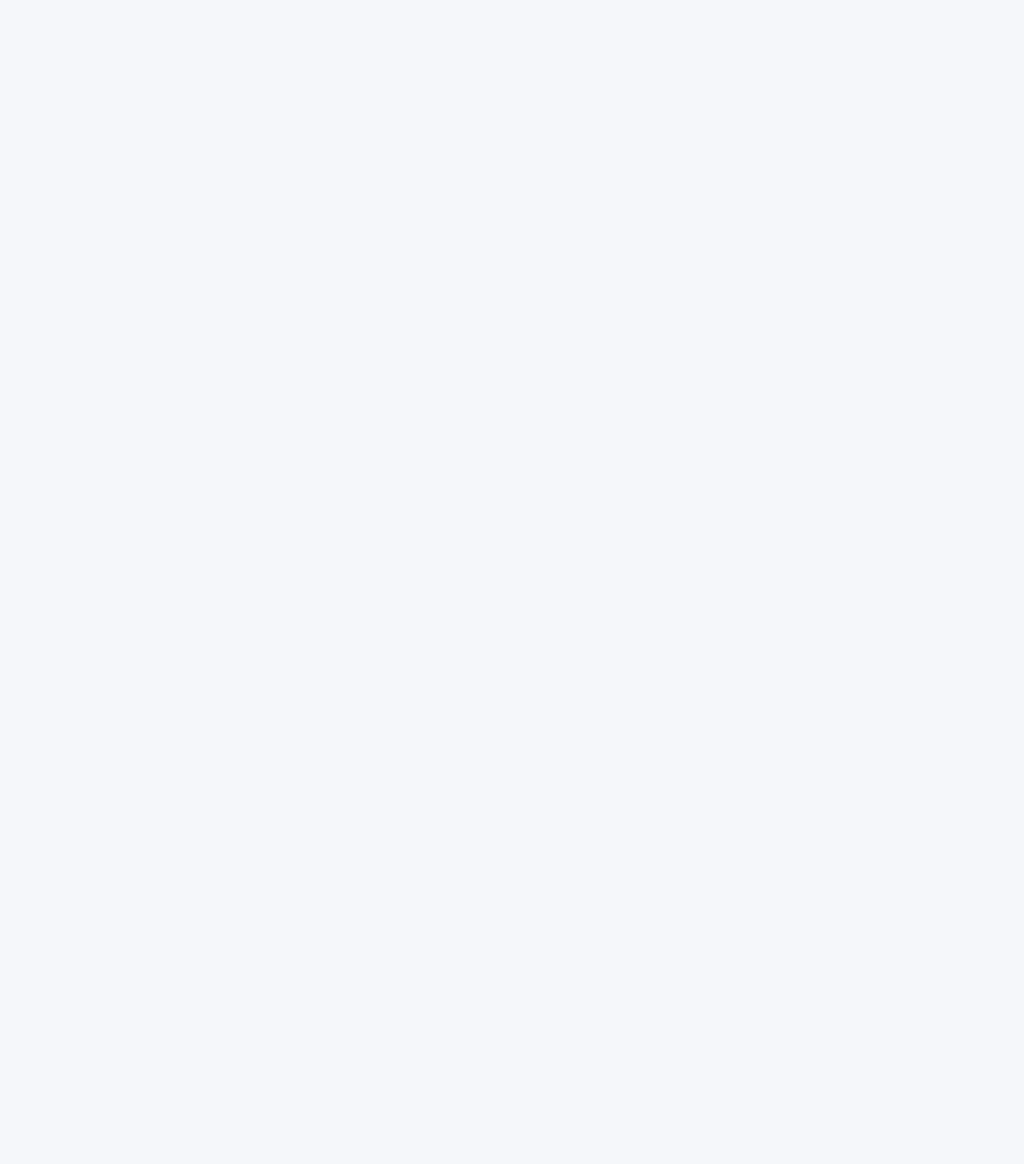
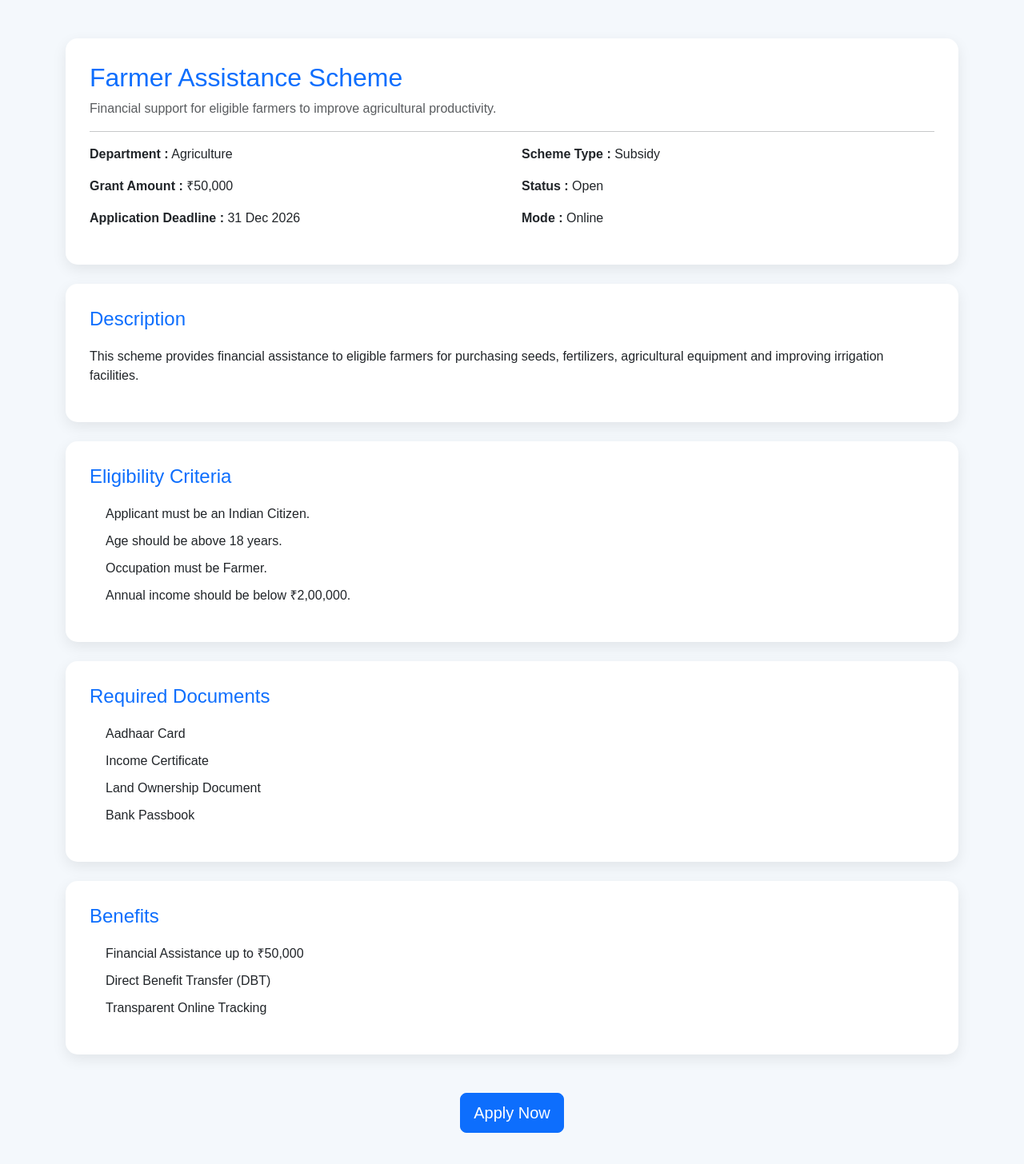
Before and after one commit to VyshnaviChalla-13/-Government-Subsidy-Grant-Disbursement-Tracking-System-, a React app in the folder frontend/: page /beneficiary/schemes/1 in a window 1280 px wide. Before the commit this address had no page. Shown: the top 1456 px of the page at 80% size. Before the commit the page ends 800 px from the top, so only its background shows below. Built offline with nearby package versions, Linux system fonts and the light colour scheme; the HTML template or start-up script is replaced by a standard one.

Commit message:
feat: connect dashboard and browse schemes navigation

```diff
--- a/frontend/src/pages/beneficiary/BrowseSchemes.css
+++ b/frontend/src/pages/beneficiary/BrowseSchemes.css
@@ -0,0 +1,36 @@
+.browse-page{
+    background:#f4f8fc;
+    min-height:100vh;
+    padding:40px 0;
+}
+
+.browse-title{
+    color:#0d6efd;
+    font-weight:700;
+}
+
+.browse-subtitle{
+    color:#666;
+    margin-bottom:30px;
+}
+
+.scheme-card{
+    background:#fff;
+    border-radius:15px;
+    padding:25px;
+    box-shadow:0 6px 18px rgba(0,0,0,.08);
+    transition:.3s;
+}
+
+.scheme-card:hover{
+    transform:translateY(-5px);
+}
+
+.scheme-card h4{
+    color:#0d6efd;
+    margin-bottom:20px;
+}
+
+.scheme-card p{
+    margin-bottom:10px;
+}
--- a/frontend/src/pages/beneficiary/BrowseSchemes.jsx
+++ b/frontend/src/pages/beneficiary/BrowseSchemes.jsx
@@ -0,0 +1,95 @@
+import "./BrowseSchemes.css";
+import { useNavigate } from "react-router-dom";
+
+function BrowseSchemes() {
+
+    const schemes = [
+        {
+            id: 1,
+            title: "Farmer Assistance",
+            department: "Agriculture",
+            amount: "₹50,000",
+            deadline: "31 Dec 2026"
+        },
+        {
+            id: 2,
+            title: "Student Scholarship",
+            department: "Education",
+            amount: "₹25,000",
+            deadline: "15 Nov 2026"
+        },
+        {
+            id: 3,
+            title: "Affordable Housing",
+            department: "Housing",
+            amount: "₹2,00,000",
+            deadline: "20 Oct 2026"
+        },
+        {
+            id: 4,
+            title: "Women Empowerment",
+            department: "Social Welfare",
+            amount: "₹75,000",
+            deadline: "10 Jan 2027"
+        }
+    ];
+
+    const navigate = useNavigate();
+
+    return (
+        <div className="browse-page">
+            <div className="container py-5">
+
+                <h2 className="browse-title">
+                    Browse Government Schemes
+                </h2>
+
+                <p className="browse-subtitle">
+                    Explore available government schemes.
+                </p>
+
+                <div className="row">
+
+                    {schemes.map((scheme) => (
+
+                        <div className="col-lg-6 mb-4" key={scheme.id}>
+
+                            <div className="scheme-card">
+
+                                <h4>{scheme.title}</h4>
+
+                                <p><strong>Department:</strong> {scheme.department}</p>
+
+                                <p><strong>Grant:</strong> {scheme.amount}</p>
+
+                                <p><strong>Last Date:</strong> {scheme.deadline}</p>
+
+                                <div className="d-flex gap-2">
+
+                                    <button
+                                        className="btn btn-outline-primary"
+                                        onClick={() => navigate("/beneficiary/schemes/1")}
+                                    >
+                                        View Details
+                                    </button>
+
+                                    <button className="btn btn-primary">
+                                        Apply
+                                    </button>
+
+                                </div>
+
+                            </div>
+
+                        </div>
+
+                    ))}
+
+                </div>
+
+            </div>
+        </div>
+    );
+}
+
+export default BrowseSchemes;
--- a/frontend/src/pages/beneficiary/Dashboard.jsx
+++ b/frontend/src/pages/beneficiary/Dashboard.jsx
@@ -1,5 +1,5 @@
 import "./Dashboard.css";
-
+import { useNavigate } from "react-router-dom";
 function Dashboard() {
 
     const applications = [
@@ -25,6 +25,8 @@ function Dashboard() {
         "Upload documents for Student Scholarship.",
         "Affordable Housing application returned for correction."
     ];
+
+     const navigate = useNavigate();
 
     return (
 
@@ -116,10 +118,11 @@ function Dashboard() {
 
                     <div className="col-lg-3 col-md-6 mb-3">
 
-                        <button className="btn btn-primary w-100">
-
-                            Browse Schemes
-
+                       <button
+                                className="btn btn-primary w-100"
+                                onClick={() => navigate("/beneficiary/schemes")}
+                        >
+                                Browse Schemes
                         </button>
 
                     </div>
--- a/frontend/src/pages/beneficiary/SchemeDetails.css
+++ b/frontend/src/pages/beneficiary/SchemeDetails.css
@@ -0,0 +1,48 @@
+.scheme-details-page{
+
+    background:#f4f8fc;
+    min-height:100vh;
+    padding-bottom:40px;
+
+}
+
+.details-card{
+
+    background:#fff;
+    border-radius:15px;
+    padding:30px;
+    box-shadow:0 6px 18px rgba(0,0,0,.08);
+
+}
+
+.details-card h4{
+
+    color:#0d6efd;
+    margin-bottom:20px;
+
+}
+
+.details-card ul{
+
+    padding-left:20px;
+
+}
+
+.details-card li{
+
+    margin-bottom:10px;
+
+}
+
+.details-card:hover{
+
+    transform:translateY(-4px);
+    transition:.3s;
+
+}
+
+.btn-lg{
+
+    padding:12px 40px;
+
+}
--- a/frontend/src/pages/beneficiary/SchemeDetails.jsx
+++ b/frontend/src/pages/beneficiary/SchemeDetails.jsx
@@ -0,0 +1,131 @@
+import "./SchemeDetails.css";
+
+function SchemeDetails() {
+
+    return (
+
+        <div className="scheme-details-page">
+
+            <div className="container py-5">
+
+                <div className="details-card">
+
+                    <h2 className="text-primary">
+                        Farmer Assistance Scheme
+                    </h2>
+
+                    <p className="text-muted">
+                        Financial support for eligible farmers to improve agricultural productivity.
+                    </p>
+
+                    <hr />
+
+                    <div className="row">
+
+                        <div className="col-md-6">
+
+                            <p><strong>Department :</strong> Agriculture</p>
+
+                            <p><strong>Grant Amount :</strong> ₹50,000</p>
+
+                            <p><strong>Application Deadline :</strong> 31 Dec 2026</p>
+
+                        </div>
+
+                        <div className="col-md-6">
+
+                            <p><strong>Scheme Type :</strong> Subsidy</p>
+
+                            <p><strong>Status :</strong> Open</p>
+
+                            <p><strong>Mode :</strong> Online</p>
+
+                        </div>
+
+                    </div>
+
+                </div>
+
+                <div className="details-card mt-4">
+
+                    <h4>Description</h4>
+
+                    <p>
+                        This scheme provides financial assistance to eligible farmers
+                        for purchasing seeds, fertilizers, agricultural equipment and
+                        improving irrigation facilities.
+                    </p>
+
+                </div>
+
+                <div className="details-card mt-4">
+
+                    <h4>Eligibility Criteria</h4>
+
+                    <ul>
+
+                        <li>Applicant must be an Indian Citizen.</li>
+
+                        <li>Age should be above 18 years.</li>
+
+                        <li>Occupation must be Farmer.</li>
+
+                        <li>Annual income should be below ₹2,00,000.</li>
+
+                    </ul>
+
+                </div>
+
+                <div className="details-card mt-4">
+
+                    <h4>Required Documents</h4>
+
+                    <ul>
+
+                        <li>Aadhaar Card</li>
+
+                        <li>Income Certificate</li>
+
+                        <li>Land Ownership Document</li>
+
+                        <li>Bank Passbook</li>
+
+                    </ul>
+
+                </div>
+
+                <div className="details-card mt-4">
+
+                    <h4>Benefits</h4>
+
+                    <ul>
+
+                        <li>Financial Assistance up to ₹50,000</li>
+
+                        <li>Direct Benefit Transfer (DBT)</li>
+
+                        <li>Transparent Online Tracking</li>
+
+                    </ul>
+
+                </div>
+
+                <div className="text-center mt-5">
+
+                    <button className="btn btn-primary btn-lg">
+
+                        Apply Now
+
+                    </button>
+
+                </div>
+
+            </div>
+
+        </div>
+
+    );
+
+}
+
+export default SchemeDetails;
--- a/frontend/src/routes/AppRoutes.jsx
+++ b/frontend/src/routes/AppRoutes.jsx
@@ -4,20 +4,36 @@ import Home from "../pages/auth/Home";
 import Login from "../pages/auth/Login";
 import Register from "../pages/auth/Register";
 import ForgotPassword from "../pages/auth/ForgotPassword";
+
 import Dashboard from "../pages/beneficiary/Dashboard";
+import BrowseSchemes from "../pages/beneficiary/BrowseSchemes";
+import SchemeDetails from "../pages/beneficiary/SchemeDetails";
+
 function AppRoutes() {
     return (
         <BrowserRouter>
             <Routes>
 
+                {/* Authentication */}
+
                 <Route path="/" element={<Home />} />
+                <Route path="/login" element={<Login />} />
+                <Route path="/register" element={<Register />} />
+                <Route path="/forgot-password" element={<ForgotPassword />} />
 
-                <Route path="/login" element={<Login />} />
+                {/* Beneficiary */}
 
-                <Route path="/register" element={<Register />} />
+                <Route path="/dashboard" element={<Dashboard />} />
 
-                <Route path="/forgot-password" element={<ForgotPassword />} />
-                <Route path="/dashboard" element={<Dashboard />} />
+                <Route
+                    path="/beneficiary/schemes"
+                    element={<BrowseSchemes />}
+                />
+                <Route
+                    path="/beneficiary/schemes/:id"
+                    element={<SchemeDetails />}
+                />
+
             </Routes>
         </BrowserRouter>
     );
```
